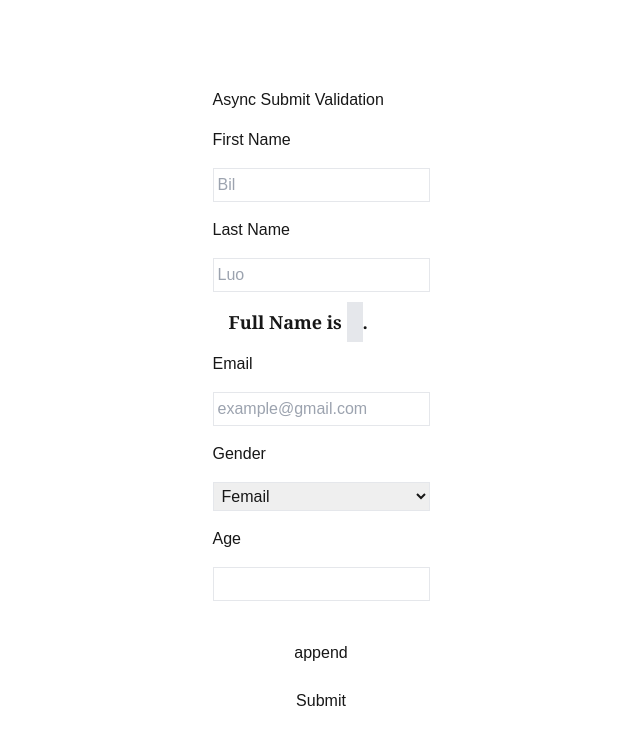
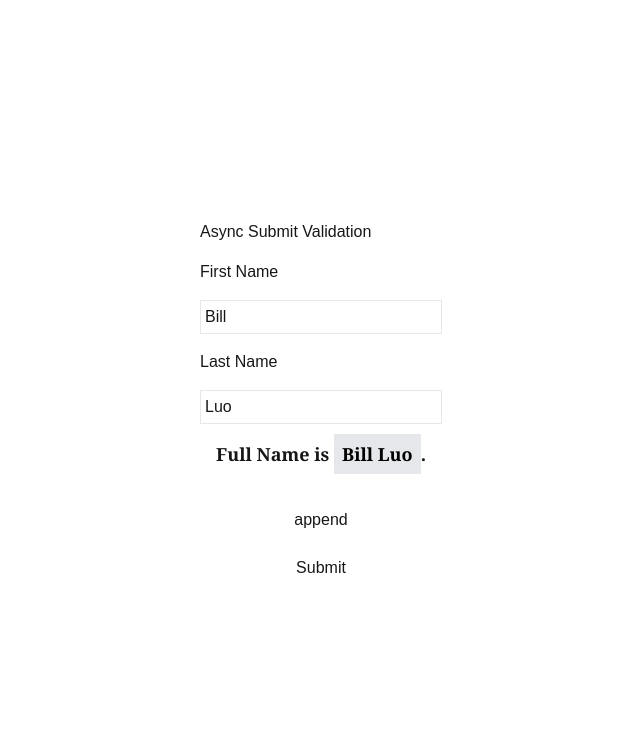
Before and after one commit to masafumi330/sandbox, a Next.js app: page /register in a window 1280 px wide. Shown: the top 744 px of the page, without its empty margins (319-959 px from the left). Built offline with nearby package versions, Linux system fonts and the light colour scheme.

Commit message:
:zap: useFormContextを使ってFormProviderからmethodsを取得

```diff
--- a/src/app/register/page.tsx
+++ b/src/app/register/page.tsx
@@ -1,26 +1,17 @@
 "use client";
 
 import FieldArray from "@/components/FieldArray";
-import { Control, useForm, useWatch } from "react-hook-form";
+import { Control, FormProvider, useForm, useWatch } from "react-hook-form";
 
 export type Inputs = {
   firstName: string;
   lastName: string;
-  email: string;
-  gender: GenderEnum;
-  age: number;
   interests: Array<Interest>;
 };
 
 export type Interest = {
   name: string;
 };
-
-enum GenderEnum {
-  femail = "femail",
-  mail = "mail",
-  other = "other",
-}
 
 const sleep = (ms: number) => new Promise((resolve) => setTimeout(resolve, ms));
 
@@ -46,12 +37,19 @@ const FullNameWatched = ({ control }: { control: Control<Inputs> }) => {
 };
 
 const Register = () => {
+  const methods = useForm<Inputs>({
+    mode: "onBlur",
+    defaultValues: {
+      firstName: "Bill",
+      lastName: "Luo",
+    },
+  });
   const {
     register,
     handleSubmit,
+    control,
     formState: { errors },
-    control,
-  } = useForm<Inputs>();
+  } = methods;
 
   const onSubmit = async (data: Inputs) => {
     await sleep(100);
@@ -59,14 +57,19 @@ const Register = () => {
   };
 
   return (
-    <form onSubmit={handleSubmit(onSubmit)} className="flex flex-col space-y-4">
+    <FormProvider {...methods}>
+      <form
+        onSubmit={handleSubmit(onSubmit)}
+        className="flex flex-col space-y-4"
+      >
         <h1>Async Submit Validation</h1>
 
         <label>First Name</label>
         <input
           {...register("firstName", { required: "required" })}
-        placeholder="Bil"
+          placeholder="Bill"
           className="border p-1"
+          defaultValue={""}
         />
         {errors.firstName && (
           <span className="text-red-500">{errors.firstName.message}</span>
@@ -80,35 +83,11 @@ const Register = () => {
 
         <FullNameWatched control={control} />
 
-      <label>Email</label>
-      <input
-        {...register("email", { required: "required" })}
-        placeholder="example@gmail.com"
-        className="border p-1"
-      />
-      {errors.email && (
-        <span className="text-red-500">{errors.email.message}</span>
-      )}
-
-      <label>Gender</label>
-      <select {...register("gender")} className="border p-1">
-        <option value={GenderEnum.femail}>Femail</option>
-        <option value={GenderEnum.mail}>Mail</option>
-        <option value={GenderEnum.other}>Other</option>
-      </select>
-
-      <label>Age</label>
-      <input
-        {...register("age", { min: 0, max: 99 })}
-        type="number"
-        className="border p-1"
-      />
-      {errors.age && <span className="text-red-500">Invalid age</span>}
-
-      <FieldArray control={control} register={register} />
+        <FieldArray />
 
         <input type="submit" />
       </form>
+    </FormProvider>
   );
 };
 
--- a/src/components/FieldArray.tsx
+++ b/src/components/FieldArray.tsx
@@ -1,12 +1,8 @@
 import { Inputs } from "@/app/register/page";
-import { Control, useFieldArray, UseFormRegister } from "react-hook-form";
+import { useFieldArray, useFormContext } from "react-hook-form";
 
-type Props = {
-  control: Control<Inputs>;
-  register: UseFormRegister<Inputs>;
-};
-
-const FieldArray: React.FC<Props> = ({ control, register }) => {
+const FieldArray: React.FC = ({}) => {
+  const { control, register } = useFormContext<Inputs>();
   const { fields, append, remove } = useFieldArray({
     control,
     name: "interests",
@@ -26,7 +22,7 @@ const FieldArray: React.FC<Props> = ({ control, register }) => {
       <button
         className="p-2"
         type="button"
-        onClick={() => append({ name: "default" })}
+        onClick={() => append({ name: "" })}
       >
         append
       </button>
```
Lines whose indentation alone changed are shown as unchanged.
